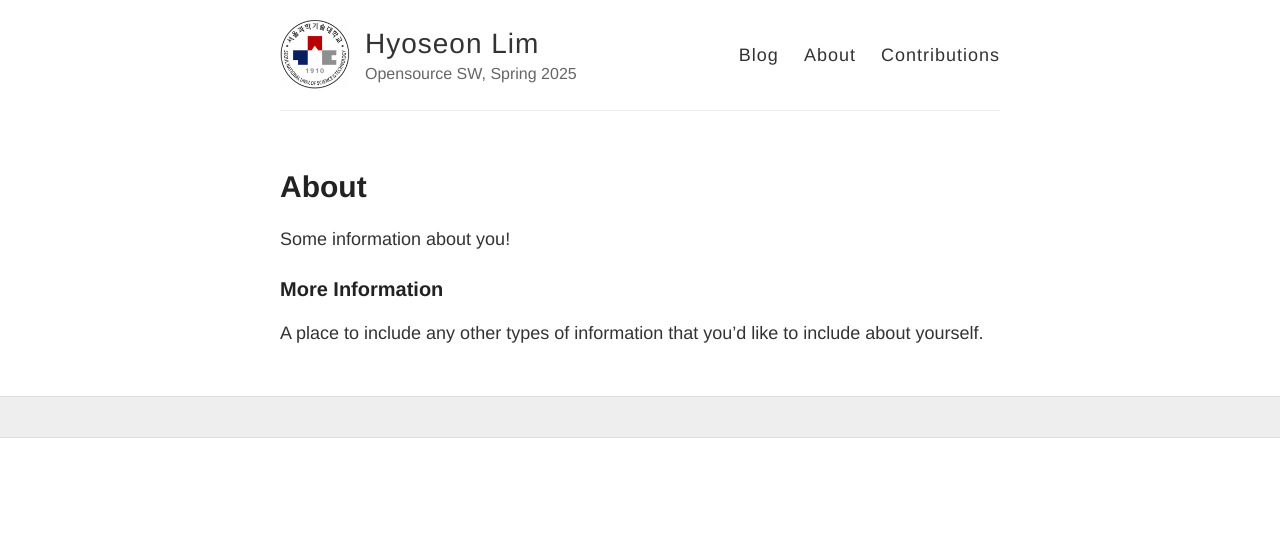
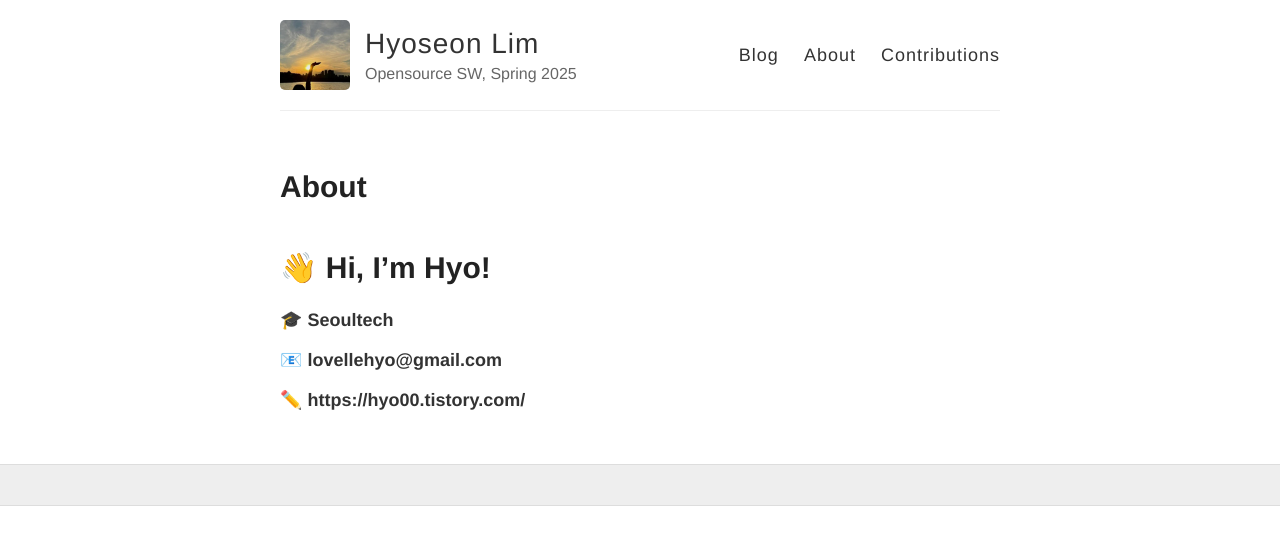
Before and after one commit to IISE-OSS25/hyoseonlim-blog, a Jekyll site: the page built from about.md, in a window 1280 px wide. Shown: the top 545 px of the page. Built offline with Jekyll 4.4.1, drawn with Linux system fonts in a browser that asks for light colours.

Commit message:
Update about file

```diff
--- a/about.md
+++ b/about.md
@@ -4,8 +4,10 @@ title: About
 permalink: /about/
 ---
 
-Some information about you!
+# 👋 Hi, I'm Hyo!
 
-### More Information
+🎓 **Seoultech**
 
-A place to include any other types of information that you'd like to include about yourself.
+📧 **lovellehyo@gmail.com**
+
+✏️ **https://hyo00.tistory.com/**
```
Also changed, not shown: images/icon.png.
